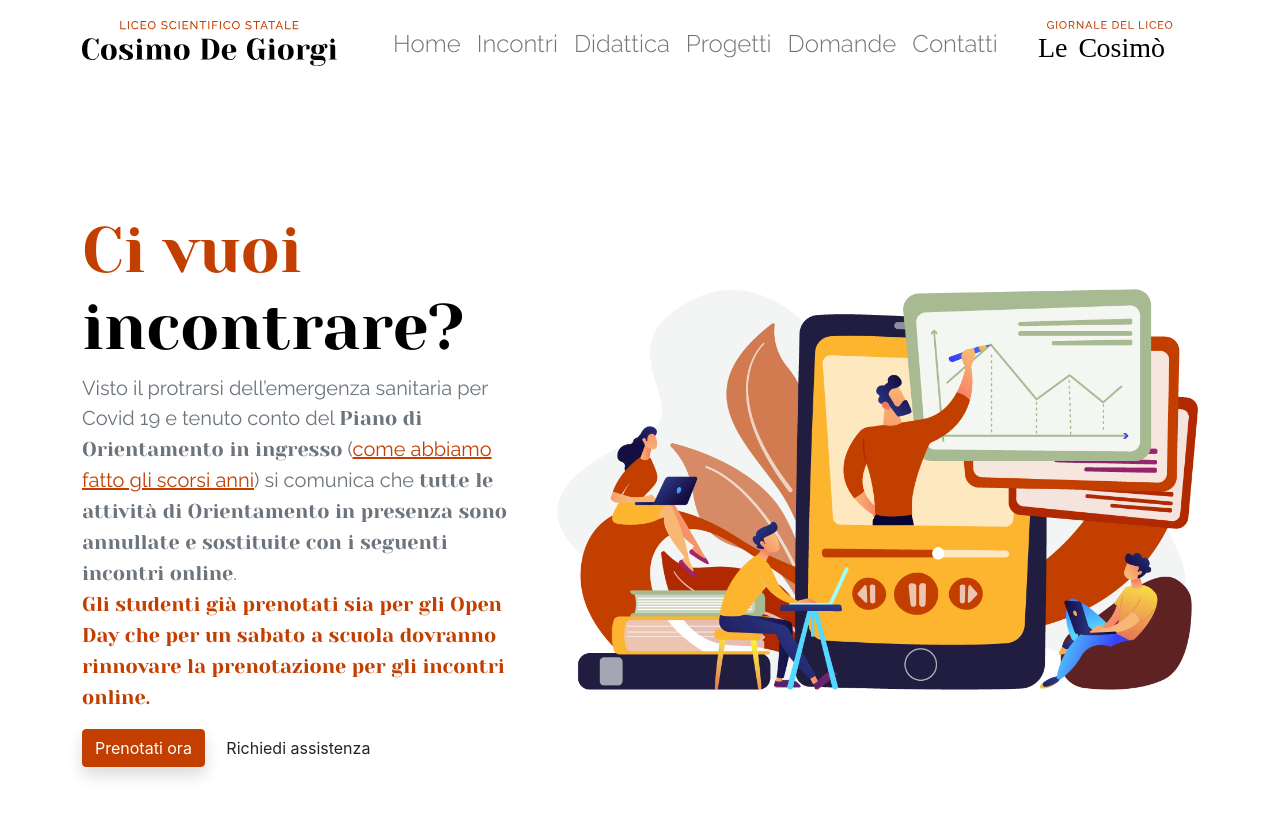
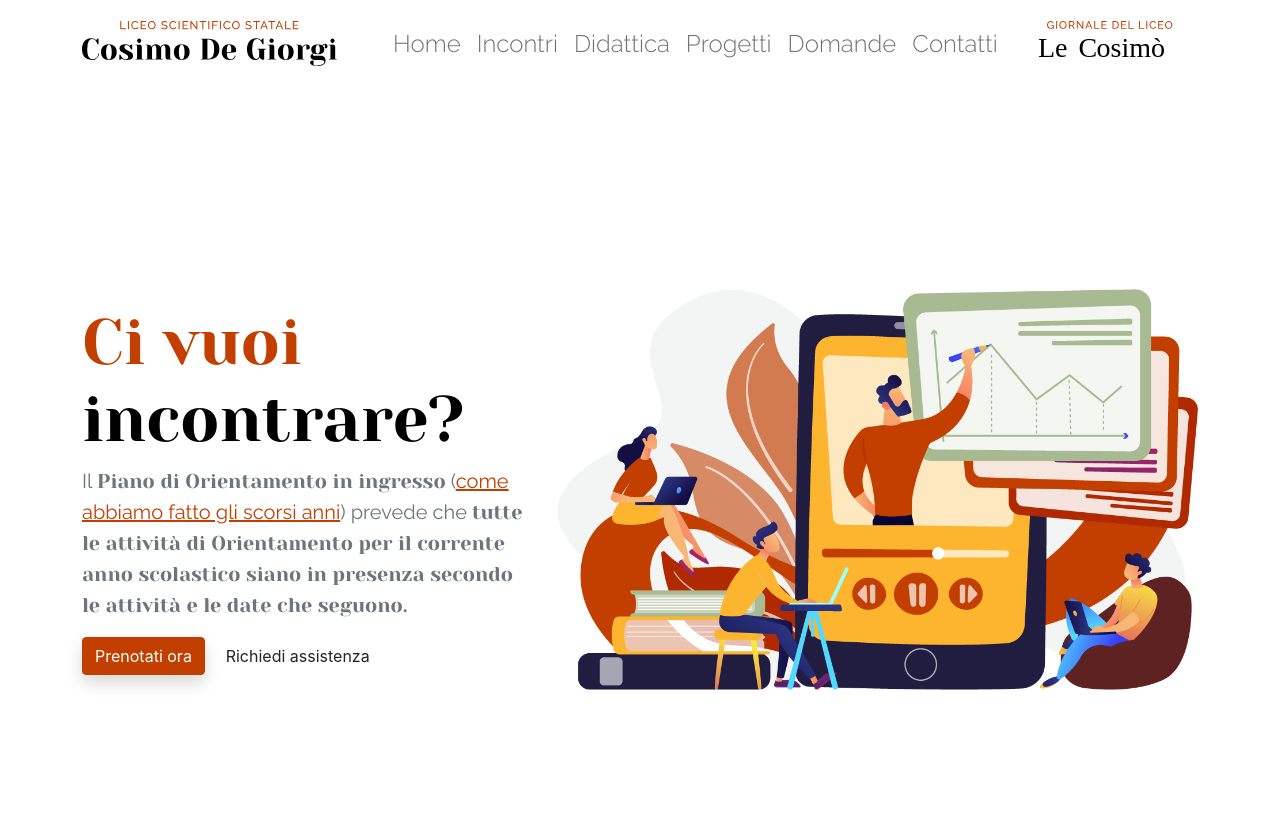
Before and after one commit to PiervitoCreanza/orientamento.liceodegiorgi.edu.it, a Jekyll site: the page built from incontri.html, in a window 1280 px wide and 900 px high. Shown: the top 817 px of the window. Built offline with Jekyll 4.4.1, drawn with Linux system fonts in a browser that asks for light colours.

Commit message:
Updated '_data/incontri.json' via CloudCannon

```diff
--- a/_data/incontri.json
+++ b/_data/incontri.json
@@ -1,7 +1,7 @@
 {
 	"sezione1": {
 		"titolo": "<span class='text-red'>Ci vuoi</span> incontrare?",
-		"sottotitolo": "Visto il protrarsi dell’emergenza sanitaria per Covid 19 e tenuto conto del <b>Piano di Orientamento in ingresso</b> (<a href=\"https://youtu.be/01k6tjEpeTk\">come abbiamo fatto gli scorsi anni</a>) si comunica che <b>tutte le attività di Orientamento in presenza sono annullate e sostituite con i seguenti incontri online</b>. <br><span class='text-red'><b>Gli studenti già prenotati sia per gli Open Day che per un sabato a scuola dovranno rinnovare la prenotazione per gli incontri online. </b></span></br>"
+		"sottotitolo": "Il <b>Piano di Orientamento in ingresso</b> (<a href=\"https://youtu.be/01k6tjEpeTk\">come abbiamo fatto gli scorsi anni</a>) prevede che <b>tutte le attività di Orientamento per il corrente anno scolastico siano in presenza secondo le attività e  le date che seguono."
 	},
 	"listaIncontri": [
 		{
```
